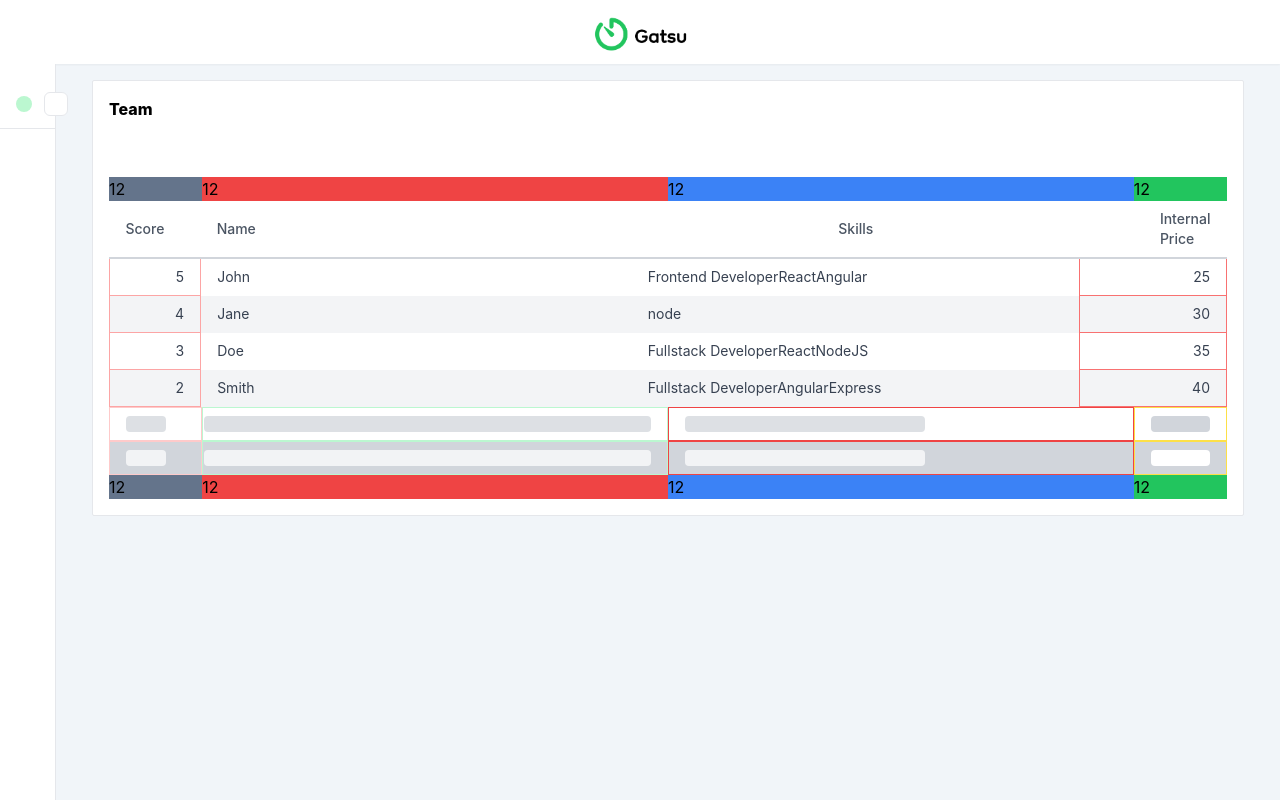
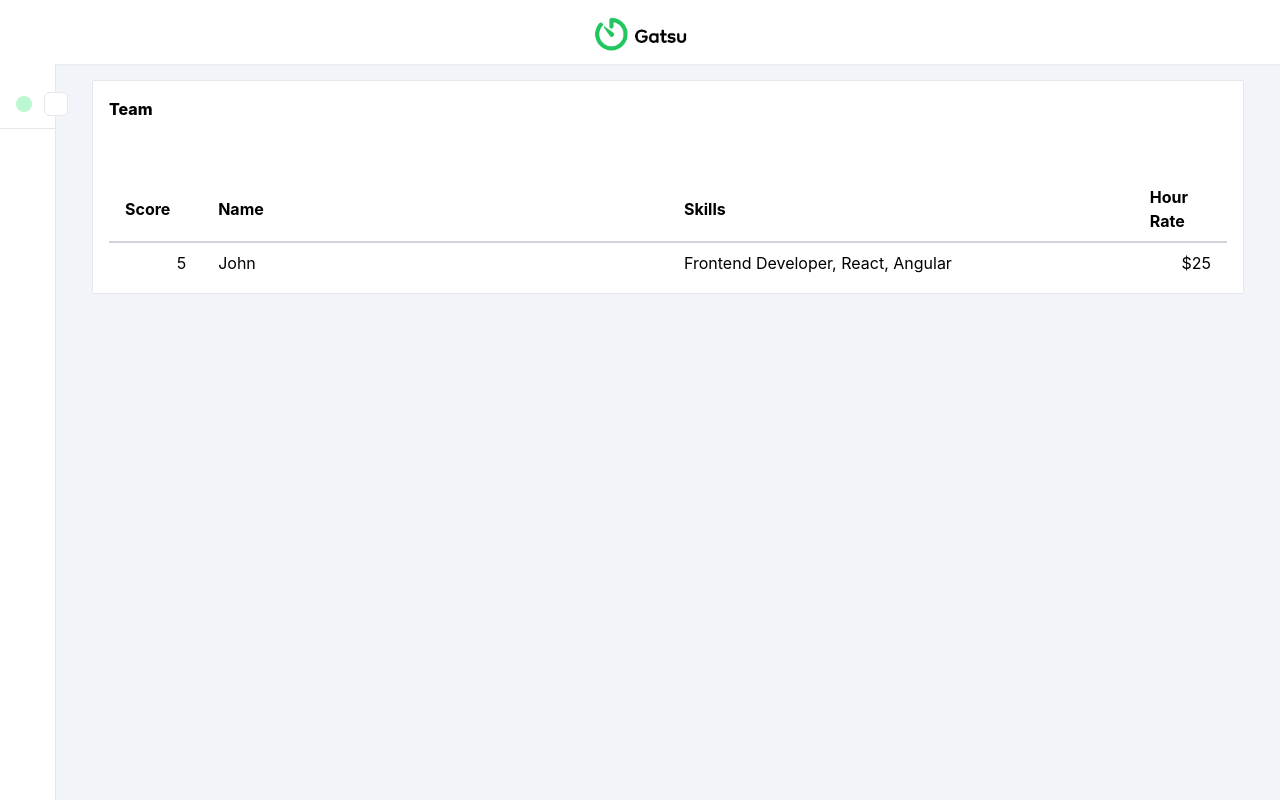
Before and after one commit to cyberpolin/gatsu-web, a React (Create React App) app: page /clients in a window 1280 px wide. Built offline with nearby package versions, Linux system fonts and the light colour scheme; some icons are missing.

Commit message:
fix styles match tables

```diff
--- a/src/components/InfiniteScroll.tsx
+++ b/src/components/InfiniteScroll.tsx
@@ -1,76 +1,32 @@
-import React, { SyntheticEvent, ReactNode } from 'react';
+const SkeletonRow = ({ elementLength }: { elementLength: number }) => {
+  const template = [1, 2, 3, 4, 5];
 
-const SkeletonRow = ({ tableCount }: { tableCount: number }) => {
-  const template = [1, 2];
   return (
-    <table className="min-w-[651.36px] w-full">
-      <tbody>
+    <>
       {template.map((_, index) => {
         const bgPulse =
-            (tableCount + index) % 2 === 0 ? 'bg-white' : 'bg-gray-300';
+          (elementLength + index) % 2 === 0 ? 'bg-white' : 'bg-gray-300';
         const bgTr =
-            (tableCount + index) % 2 !== 0 ? 'bg-white' : 'bg-gray-300';
+          (elementLength + index) % 2 !== 0 ? 'bg-white' : 'bg-gray-300';
         return (
-            <tr key={index} className={`${bgTr} flex `}>
-              <td className="py-2 px-4  border-red-200 border w-1/12">
-                <div
-                  className={`${bgPulse} h-4 rounded w-10 animate-pulse `}
-                ></div>
+          <tr key={index} className={`${bgTr}`}>
+            <td className="py-2 px-4 w-1/12">
+              <div className={`h-4 w-6 rounded animate-pulse ml-auto ${bgPulse}`}></div>
             </td>
-              <td className="py-2 pr-4  border border-green-200 w-5/12">
-                <div className={`${bgPulse} h-4 rounded animate-pulse `}></div>
+            <td className="py-2 px-4 w-5/12">
+              <div className={`h-4 w-3/4 rounded animate-pulse ${bgPulse}`}></div>
             </td>
-              <td className="py-2 px-4  border-red-500 border w-5/12">
-                <div
-                  className={`${bgPulse} h-4 rounded w-60 animate-pulse`}
-                ></div>
+            <td className="py-2 px-4 w-5/12">
+              <div className={`h-4 w-full rounded animate-pulse ${bgPulse}`}></div>
             </td>
-              <td className="py-2 px-4  border border-yellow-300 w-1/12">
-                <div className={`${bgPulse} h-4 rounded animate-puls`}></div>
+            <td className="py-2 px-4 w-1/12">
+              <div className={`h-4 w-8 rounded animate-pulse ml-auto ${bgPulse}`}></div>
             </td>
           </tr>
         );
       })}
-      </tbody>
-    </table>
+    </>
   );
 };
 
-interface Person {
-  id: number;
-  name: string;
-  skills: string;
-  score: number;
-  hourRate: string;
-}
-interface InfiniteScroll {
-  children: ReactNode;
-  loading: boolean;
-  dataLegth: number;
-}
-
-const InfiniteScroll: React.FC<InfiniteScroll> = ({
-  children,
-  loading,
-  dataLegth,
-}) => {
-  const handleScroll = (e: SyntheticEvent) => {
-    const target = e.target as HTMLElement;
-    const bottom =
-      target.scrollHeight === target.scrollTop + target.clientHeight;
-    if (bottom) {
-      // loadMoreData();
-    }
-  };
-
-  return (
-    <div className="overflow-auto max-h-96 " onScroll={handleScroll}>
-      {children}
-
-      <SkeletonRow tableCount={dataLegth + 1} />
-      {loading && <SkeletonRow tableCount={dataLegth + 1} />}
-    </div>
-  );
-};
-
-export default InfiniteScroll;
+export default SkeletonRow;
--- a/src/views/TeamTable.tsx
+++ b/src/views/TeamTable.tsx
@@ -1,6 +1,5 @@
-import InfiniteScroll from '../components/InfiniteScroll';
-
-const TeamTable = () => {
+import { SyntheticEvent, useState, } from 'react'
+import SkeletonRow from '../components/InfiniteScroll';
 const data = [
   {
     id: 1,
@@ -30,69 +29,71 @@ const TeamTable = () => {
     skills: ['Fullstack Developer', 'Angular', 'Express'],
     hourRate: 40,
   },
-  ];
+]
+
+const TeamTable = () => {
+  const [items, setItems] = useState(data)
+  const [loading, setLoading] = useState(false)
+  const [ood, setOdd] = useState(items.length % 2)
+
+
+  const loadMoreItems = () => {
+    setLoading(true)
+    console.log('loading', loading)
+    setTimeout(() => {
+      const nextItems = data.slice(items.length, items.length + 2)
+      setItems((prevItems) => [...prevItems, ...nextItems])
+      setOdd(items.length % 2)
+      setLoading(false)
+      console.log('loading', loading)
+    }, 2000)
+  }
+
+  const handleScroll = (e: SyntheticEvent) => {
+    const target = e.target as HTMLElement;
+    const bottom =
+      target.scrollHeight === target.scrollTop + target.clientHeight;
+    if (bottom) {
+      loadMoreItems()
+    }
+  }
+
   return (
     <div className="container mx-auto p-4 bg-white border border-gray-200 border-1 rounded-sm">
-      <div className=" flex flex-wrap sm:justify-between pb-8 md:pb-14 gap-y-3 sm:gap-0 ">
-        <span className="text-black font-extrabold ">Team</span>
+      <div className="flex flex-wrap sm:justify-between pb-8 md:pb-14 gap-y-3 sm:gap-0">
+        <span className="text-black font-extrabold">Team</span>
       </div>
-
-      <div className="min-w-full">
-        <InfiniteScroll dataLegth={data.length} loading={false}>
-          <div className="w-full flex">
-            <div className="bg-slate-500 w-1/12">12</div>
-            <div className="bg-red-500 w-5/12">12</div>
-            <div className="bg-blue-500 w-5/12">12</div>
-            <div className="bg-green-500 w-1/12">12</div>
-          </div>
-          <table className=" w-full  ">
-            <thead>
-              <tr className="border-b-2 border-gray-300">
-                <th className="py-2 px-4 text-left text-sm font-medium text-gray-600 w-1/12">
-                  Score
-                </th>
-                <th className="py-2 px-4 text-left text-sm font-medium text-gray-600 w-5/12">
-                  Name
-                </th>
-                <th className="py-2 px-4 text-sm font-medium text-gray-600 w-5/12">
-                  Skills
-                </th>
-                <th className="py-2 pr-4 pl-20 text-left text-sm font-medium text-gray-600 w-1/12">
-                  Internal Price
-                </th>
+      <div className=' h-[100px] overflow-x-auto' onScroll={handleScroll}>
+        <table className="min-w-full table-fixed">
+          <thead className="">
+            <tr className='border-b-2 border-gray-300'>
+              <th className="py-2 px-4 w-1/12 text-left">Score</th>
+              <th className="py-2 px-4 w-5/12 text-left">Name</th>
+              <th className="py-2 px-4 w-5/12 text-left">Skills</th>
+              <th className="py-2 px-4 w-1/12 text-left">Hour Rate</th>
             </tr>
           </thead>
           <tbody>
-              {data.map(({ id, score, name, skills, hourRate }) => (
-                <tr
-                  key={id}
-                  className="even:bg-gray-100 odd:bg-white min-w-full flex-col"
-                >
-                  <td className="py-2 px-4 text-sm text-gray-700 text-right border border-red-300 w-1/12">
-                    {score}
+            {items.map(({ id, score, name, skills, hourRate }) => (
+              <tr key={id} className="odd:bg-white even:bg-gray-100">
+                <td className="py-2 px-4 text-right">{score}</td>
+                <td className="py-2 px-4">{name}</td>
+                <td className="py-2 px-4 truncate">
+                  {skills.join(', ')}
                 </td>
-                  <td className="py-2 px-4 text-sm text-gray-700 w-5/12">
-                    {name}
-                  </td>
-                  <td className="py-2 px-4 text-sm text-gray-700 truncate w-5/12">
-                    {skills}
-                  </td>
-                  <td className="py-2 px-4 text-sm text-gray-700 text-right border border-red-400 w-1/12">
-                    {hourRate}
-                  </td>
+                <td className="py-2 px-4 text-right">${hourRate}</td>
               </tr>
             ))}
+            {loading && (
+              <>
+                <SkeletonRow elementLength={items.length} />
+              </>
+            )}
           </tbody>
         </table>
-        </InfiniteScroll>
-        <div className="w-full flex">
-          <div className="bg-slate-500 w-1/12">12</div>
-          <div className="bg-red-500 w-5/12">12</div>
-          <div className="bg-blue-500 w-5/12">12</div>
-          <div className="bg-green-500 w-1/12">12</div>
-        </div>
       </div>
     </div>
   );
 };
+
 export default TeamTable;
```
Lines whose indentation alone changed are shown as unchanged.
